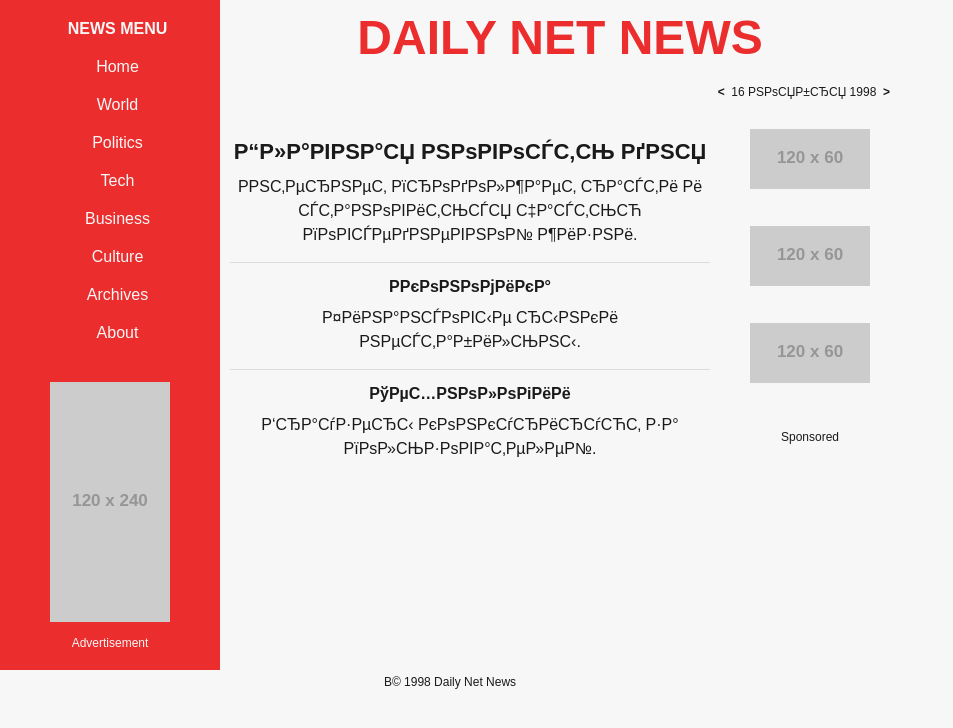
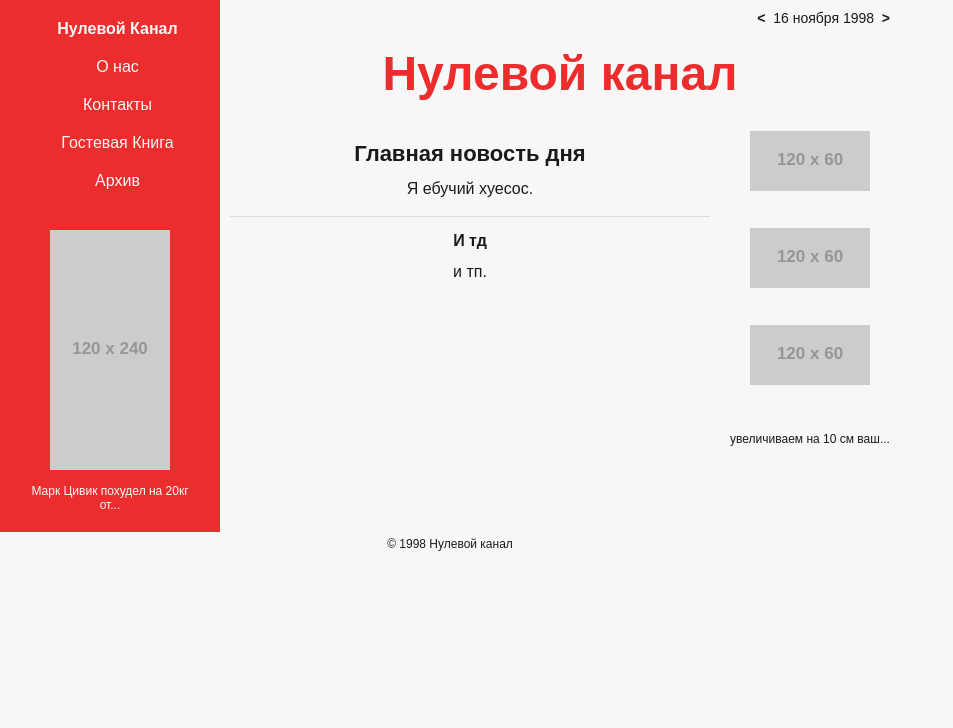
Before and after one commit to codenoria/NARKOSTORY-SITE, a plain HTML site: page index.html in a window 1280 px wide. Shown: the whole page, without its empty margins (0-953 px from the left). Drawn offline with Linux system fonts and the light colour scheme; placeholder pictures from the web are drawn by us.

Commit message:
modified:   index.html 	modified:   style.css

```diff
--- a/index.html
+++ b/index.html
@@ -1,8 +1,8 @@
 <!DOCTYPE html>
 <html>
 <head>
-    <title>Daily Net News 1998</title>
-    <meta charset="windows-1251">
+    <title>фишеркинг</title>
+    <meta charset="UTF-8">
     <link rel="stylesheet" href="style.css">
 </head>
 
@@ -16,20 +16,16 @@
 <!-- ЛЕВОЕ МЕНЮ -->
 <td width="180" valign="top" class="left-menu">
 
-    <div class="menu-title">NEWS MENU</div>
+    <div class="menu-title">Нулевой Канал</div>
 
-    <a href="#">Home</a>
-    <a href="#">World</a>
-    <a href="#">Politics</a>
-    <a href="#">Tech</a>
-    <a href="#">Business</a>
-    <a href="#">Culture</a>
-    <a href="#">Archives</a>
-    <a href="#">About</a>
+    <a href="#">О нас</a>
+    <a href="#">Контакты</a>
+    <a href="#">Гостевая Книга</a>
+    <a href="#">Архив</a>
 
     <div class="menu-ad">
         <img src="https://via.placeholder.com/120x240?text=AD">
-        <div class="ad-text">Advertisement</div>
+        <div class="ad-text">Марк Цивик похудел на 20кг от...</div>
     </div>
 
 </td>
@@ -39,20 +35,20 @@
 
     <!-- ШАПКА -->
     <table width="100%" border="0" cellpadding="10" cellspacing="0">
-    <tr>
+      <!-- DATE NAV ON TOP RIGHT -->
+    <div align="right", class="date-nav">
+        <a href="#"><b>&lt;</b></a>
+        &nbsp;16 ноября 1998&nbsp;
+        <a href="#"><b>&gt;</b></a>
+    </div>
+        <tr>
         <td align="center">
-            <h1>DAILY NET NEWS</h1>
-        </td>
-    </tr>
-
-    <tr>
-        <td align="right" class="date-nav">
-            <a href="#"><b>&lt;</b></a>
-            &nbsp;16 ноября 1998&nbsp;
-            <a href="#"><b>&gt;</b></a>
+            <h1>Нулевой канал</h1>
         </td>
     </tr>
     </table>
+
+
 
     <!-- ОТСТУП ПОСЛЕ ШАПКИ -->
     <div style="height: 20px;"></div>
@@ -66,18 +62,14 @@
 
             <h2>Главная новость дня</h2>
             <p>
-            Интернет продолжает расти и становиться частью повседневной жизни.
+            Я ебучий хуесос.
             </p>
 
             <hr>
 
-            <h3>Экономика</h3>
-            <p>Финансовые рынки нестабильны.</p>
+            <h3>И тд</h3>
+            <p> и тп.</p>
 
-            <hr>
-
-            <h3>Технологии</h3>
-            <p>Браузеры конкурируют за пользователей.</p>
 
         </td>
 
@@ -88,7 +80,7 @@
                 <img src="https://via.placeholder.com/120x60?text=BUY+NOW"><br><br>
                 <img src="https://via.placeholder.com/120x60?text=FREE+EMAIL"><br><br>
                 <img src="https://via.placeholder.com/120x60?text=BEST+HOSTING"><br><br>
-                <div class="sponsored-text">Sponsored</div>
+                <div class="sponsored-text">увеличиваем на 10 см ваш...</div>
             </div>
 
         </td>
@@ -105,7 +97,7 @@
 <table width="900" border="0" cellpadding="5" cellspacing="0">
 <tr>
     <td align="center" class="footer">
-        © 1998 Daily Net News
+        © 1998 Нулевой канал
     </td>
 </tr>
 </table>
--- a/style.css
+++ b/style.css
@@ -81,12 +81,25 @@ h1 {
 }
 
 .date-nav {
-    font-size: 12px;
+    font-size: 14px;
     color: #1a1a1a;
     padding: 10px;
 }
 
 .date-nav a {
+    color: #1a1a1a;
+    font-weight: bold;
+}
+
+/* DATE NAV TOP RIGHT */
+.date-nav-top {
+    position: absolute;
+
+    font-size: 14px;
+    color: #1a1a1a;
+}
+
+.date-nav-top a {
     color: #1a1a1a;
     font-weight: bold;
 }
```
